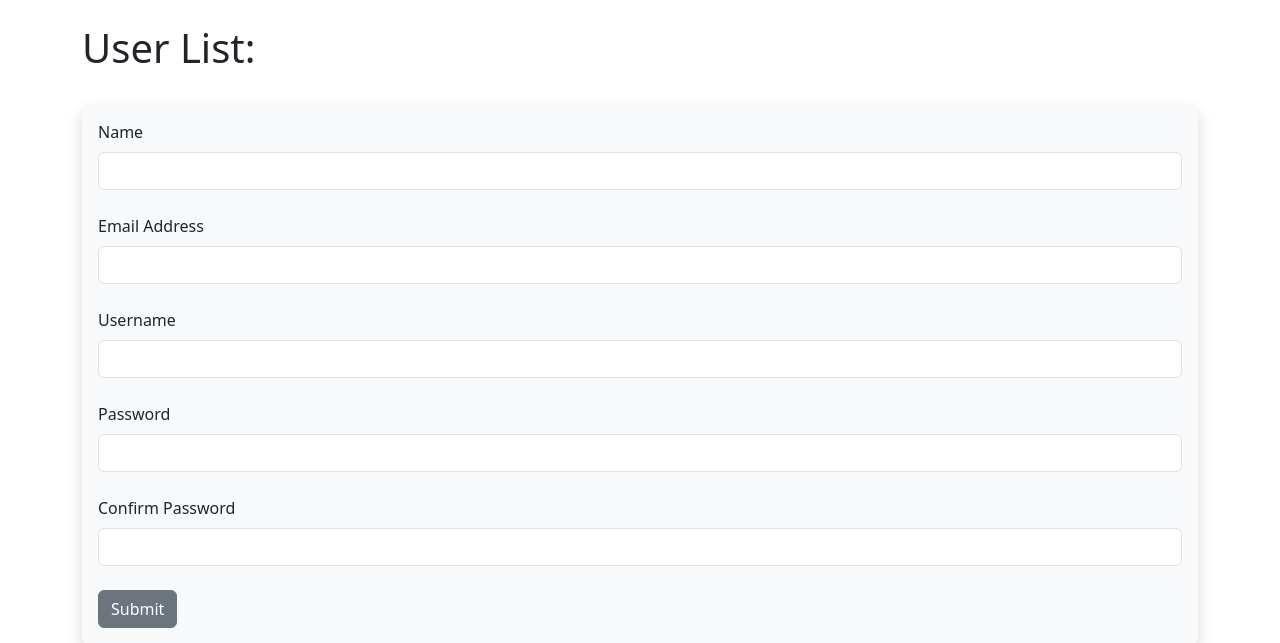
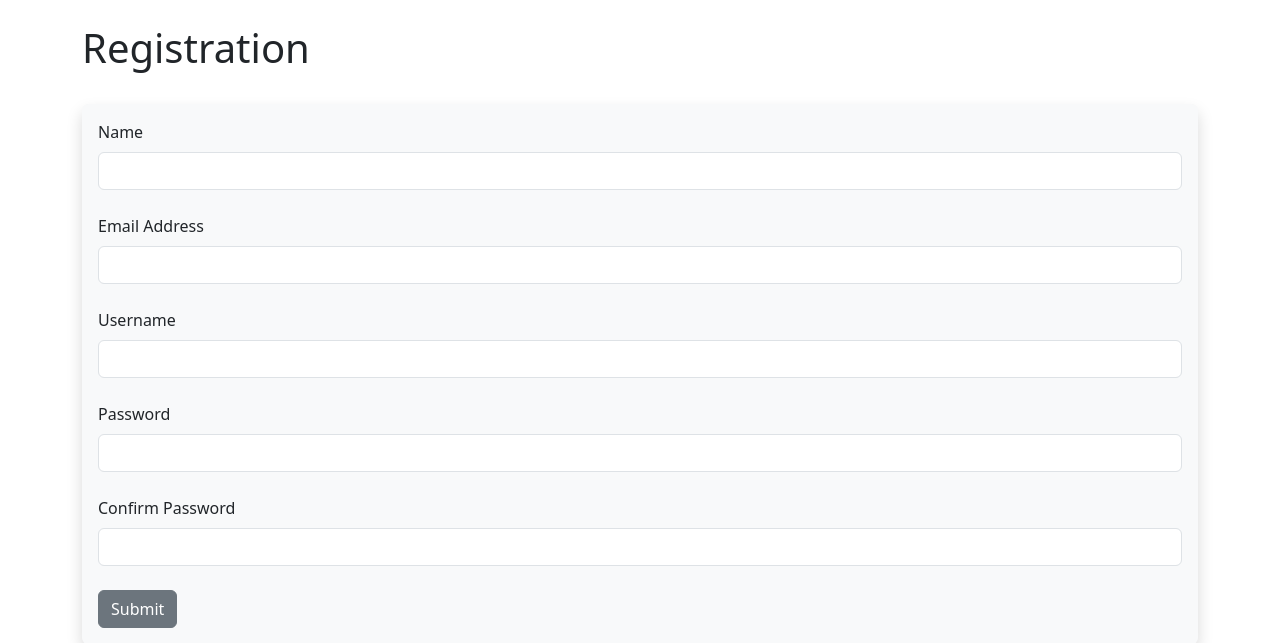
Before and after one commit to Afsheen-Aziz/user_authentiction_sys, a Flask app: page /user/add in a window 1280 px wide; the page is wider, and only the part inside the window is pictured. Shown: the part 56-699 px from the top of that part. Run offline with Flask 3, Linux system fonts and the light colour scheme; data comes from the database, SQL or seed files in the repository; both versions use the stored data as it was after the commit.

Commit message:
text changed

```diff
--- a/templates/add_user.html
+++ b/templates/add_user.html
@@ -10,7 +10,7 @@
 {% endfor %}
 
 {% if name %}
-    <h1>User List:</h1>
+    <h1>Registration</h1>
     <br/>
     <br/><br/>
     <table class="table table-hover table-bordered table-striped">
@@ -20,7 +20,7 @@
         {% endfor %}
         </table>
 {% else %}
-    <h1>User List:</h1>
+    <h1>Registration</h1>
     <br/>
     <div class="shadow p-3 mb-5 bg-body-tertiary rounded">
     <form method="POST">
--- a/templates/dashboard.html
+++ b/templates/dashboard.html
@@ -35,7 +35,7 @@
       Update Profile
     </div>
     <div class="card-body">
-        <form action="/update/{{ name_to_update.id }}" method="POST">
+        <form action="/dashboard" method="POST">
             {{ form.hidden_tag() }}
             {{ form.name.label(class="form-label") }}
             {{ form.name(class="form-control", value=name_to_update.name) }}
```
Also changed, not shown: instance/users.db.
